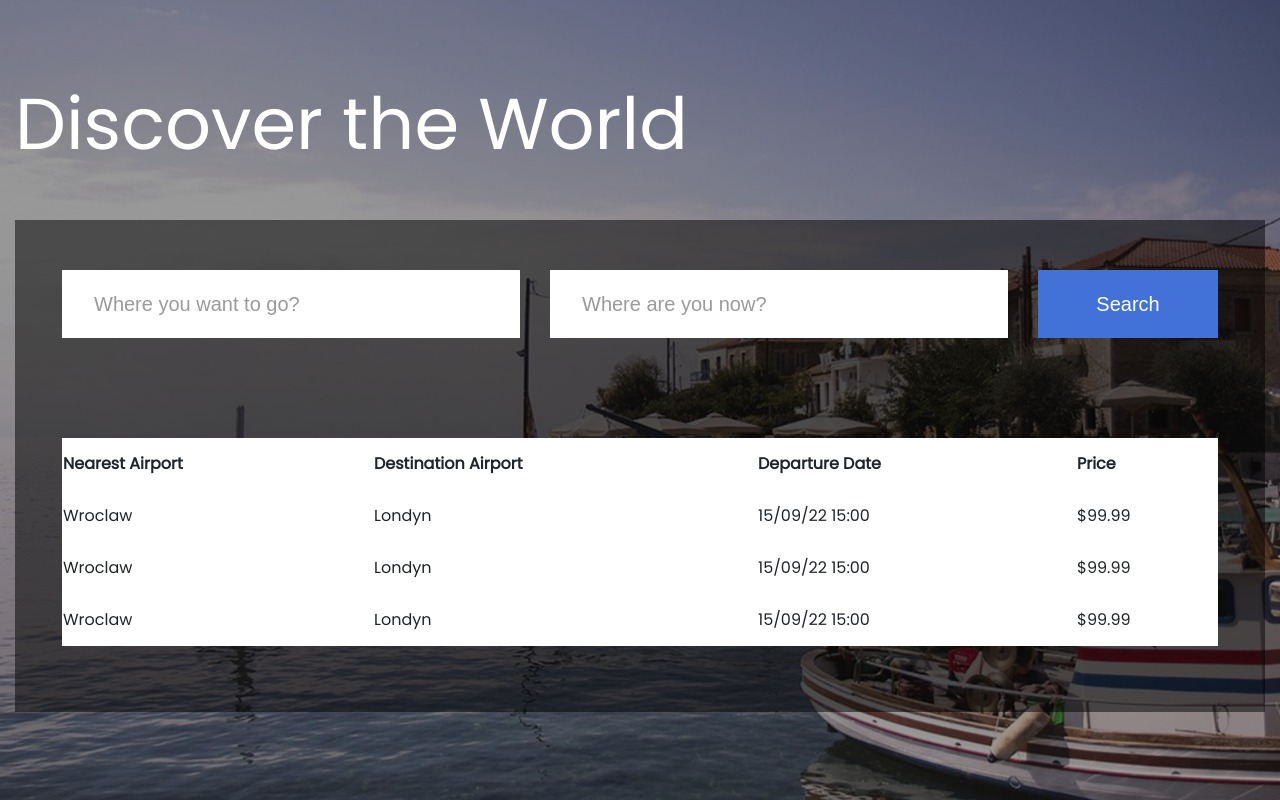
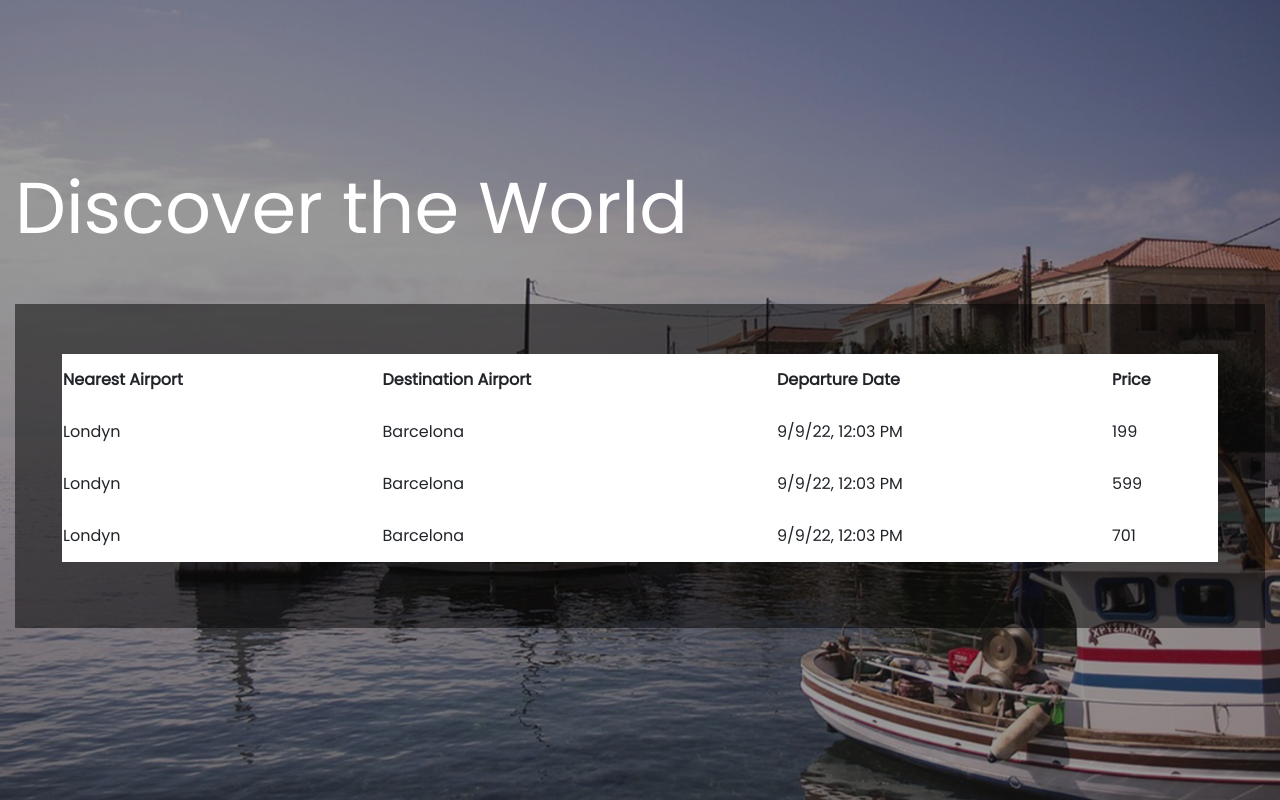
Before and after one commit to jasokolowska/travel-planner-app-frontend, an Angular app: page /search in a window 1280 px wide. Built offline with nearby package versions, Linux system fonts and the light colour scheme.

Commit message:
routing corrected and working

```diff
--- a/src/app/app-routes.ts
+++ b/src/app/app-routes.ts
@@ -1,6 +1,10 @@
 import { Routes } from "@angular/router";
+import { SearchBarComponent } from "./search/search-bar/search-bar.component";
 import { SearchResultsComponent } from "./search/search-results/search-results.component";
 
 export const appRoutes: Routes = [
-    {path: 'search', component: SearchResultsComponent}
+    {path: 'search', component: SearchResultsComponent},
+    {path: 'home', component: SearchBarComponent},
+    {path: '', redirectTo: 'home', pathMatch: 'full'},
+    {path: '**', redirectTo: 'home', pathMatch: 'full'}
 ]
--- a/src/app/app.component.html
+++ b/src/app/app.component.html
@@ -3,7 +3,6 @@
     <fieldset>
       <legend>Discover the World</legend>
     </fieldset>
-    <app-search-bar></app-search-bar>
     <router-outlet></router-outlet>
   </form>
 </div>
--- a/src/app/app.module.ts
+++ b/src/app/app.module.ts
@@ -8,6 +8,7 @@ import { AppComponent } from './app.component';
 import { NavBarComponent } from './navigation/nav-bar/nav-bar.component';
 import { SearchResultsComponent } from './search/search-results/search-results.component';
 import { SearchBarComponent } from './search/search-bar/search-bar.component';
+import { FormsModule } from '@angular/forms';
 
 @NgModule({
   declarations: [
@@ -19,6 +20,7 @@ import { SearchBarComponent } from './search/search-bar/search-bar.component';
   imports: [
     BrowserModule,
     AppRoutingModule,
+    FormsModule,
     RouterModule.forRoot(appRoutes)
   ],
   providers: [],
--- a/src/app/search/search-bar/search-bar.component.html
+++ b/src/app/search/search-bar/search-bar.component.html
@@ -1,11 +1,17 @@
+<form #searchForm="ngForm" (ngSubmit)="searchRoutes(searchForm.value)" autocomplete="off">
     <div class="inner-form">
         <div class="input-field first-wrap">
-        <input #destination id="destination" type="text" placeholder="Where you want to go?" />
+            <input  name="destination" id="destination" type="text"
+                placeholder="Where you want to go?" />
         </div>
         <div class="input-field first-wrap">
-        <input #origin id="origin" type="text" placeholder="Where are you now?" />
+            <input name="origin" id="origin" type="text" placeholder="Where are you now?" />
         </div>
         <div class="input-field third-wrap">
-        <button (click)="searchRoutes(destination.value, origin.value)" class="btn-search" type="button">Search</button>
+            <button type="submit"
+                    class="btn-search">
+                Search
+            </button>
         </div>
     </div>
+</form>
--- a/src/app/search/search-bar/search-bar.component.ts
+++ b/src/app/search/search-bar/search-bar.component.ts
@@ -1,5 +1,7 @@
 import { Component, OnInit } from '@angular/core';
 import { Router } from '@angular/router';
+import { Flight } from '../search-results/model/flight.model';
+import { SearchService } from '../search.service';
 
 @Component({
   selector: 'app-search-bar',
@@ -8,18 +10,13 @@ import { Router } from '@angular/router';
 })
 export class SearchBarComponent implements OnInit {
 
+
   constructor(private router: Router) { }
 
   ngOnInit(): void {
   }
 
-  searchRoutes(destination: string, origin: string){
-    // TODO 1: search service which will communicate with backend
-    console.log('Destination: ' + destination);
-    console.log('Origin: ' + origin);
-
-    // TODO 2: redirect to search results page
-    this.router.navigate(['search']);
-
+  searchRoutes(searchForm: any){
+    this.router.navigate(['/search', {destination: searchForm.destination, origin: searchForm.origin}])
   }
 }
--- a/src/app/search/search-results/model/route.model.ts
+++ b/src/app/search/search-results/model/flight.model.ts
@@ -1,4 +1,6 @@
-export interface Route{
+import { Time } from "@angular/common";
+
+export interface Flight{
 
     departureAirport: string;
     destinationAirport: string;
--- a/src/app/search/search-results/search-results.component.html
+++ b/src/app/search/search-results/search-results.component.html
@@ -6,23 +6,11 @@
       <th>Departure Date</th>
       <th>Price</th>
     </tr>
-      <tr>
-        <td>Wroclaw</td>
-        <td>Londyn</td>
-        <td>15/09/22 15:00</td>
-        <td>$99.99</td>
-      </tr>
-      <tr>
-        <td>Wroclaw</td>
-        <td>Londyn</td>
-        <td>15/09/22 15:00</td>
-        <td>$99.99</td>
-      </tr>
-      <tr>
-        <td>Wroclaw</td>
-        <td>Londyn</td>
-        <td>15/09/22 15:00</td>
-        <td>$99.99</td>
+    <tr *ngFor="let flight of flights">
+        <td>{{flight.departureAirport}}</td>
+        <td>{{flight.destinationAirport}}</td>
+        <td>{{flight.departureDate | date: 'short'}}</td>
+        <td>{{flight.price}}</td>
     </tr>
   </table>
 
--- a/src/app/search/search-results/search-results.component.ts
+++ b/src/app/search/search-results/search-results.component.ts
@@ -1,4 +1,7 @@
 import { Component, OnInit } from '@angular/core';
+import { ActivatedRoute } from '@angular/router';
+import { SearchService } from '../search.service';
+import { Flight } from './model/flight.model';
 
 @Component({
   selector: 'app-search-results',
@@ -7,8 +10,20 @@ import { Component, OnInit } from '@angular/core';
 })
 export class SearchResultsComponent implements OnInit {
 
-  constructor() { }
+  flights: Flight[] = [];
+
+  constructor(private searchService: SearchService, private route: ActivatedRoute) { }
 
   ngOnInit(): void {
+    let destination = this.route.snapshot.queryParamMap.get('destination');
+    let origin = this.route.snapshot.queryParamMap.get('origin');
+
+    this.searchRoutes(destination, origin);
+  }
+
+  searchRoutes(destination: string, origin: string){
+    this.searchService.searchRoute(destination, origin).subscribe(
+      data => {this.flights = data;}
+    )
   }
 }
--- /dev/null
+++ b/src/app/search/search.service.ts
@@ -0,0 +1,34 @@
+import { Injectable } from '@angular/core';
+import { Observable, of } from 'rxjs';
+import { Flight } from './search-results/model/flight.model';
+
+@Injectable({
+  providedIn: 'root'
+})
+export class SearchService {
+
+  constructor() { }
+
+  searchRoute(destination: string, origin: string): Observable<Flight[]>{
+    return of(FLIGHTS);
+  }
+}
+
+const FLIGHTS: Flight[] = [
+  { departureAirport: 'Londyn',
+    destinationAirport: 'Barcelona',
+    departureDate: new Date(),
+    price: 199,
+    link: 'https://skyscanner.com'},
+    { departureAirport: 'Londyn',
+    destinationAirport: 'Barcelona',
+    departureDate: new Date(),
+    price: 599,
+    link: 'https://ryanair.com'},
+    { departureAirport: 'Londyn',
+    destinationAirport: 'Barcelona',
+    departureDate: new Date(),
+    price: 701,
+    link: 'https://wizzair.com'},
+
+];
--- a/tsconfig.json
+++ b/tsconfig.json
@@ -5,7 +5,7 @@
     "baseUrl": "./",
     "outDir": "./dist/out-tsc",
     "forceConsistentCasingInFileNames": true,
-    "strict": true,
+    "strict": false,
     "noImplicitReturns": true,
     "noFallthroughCasesInSwitch": true,
     "sourceMap": true,
```
Also changed, not shown: 1 other file (tests, documents, lock files or other folders). Lines whose indentation alone changed are shown as unchanged.
